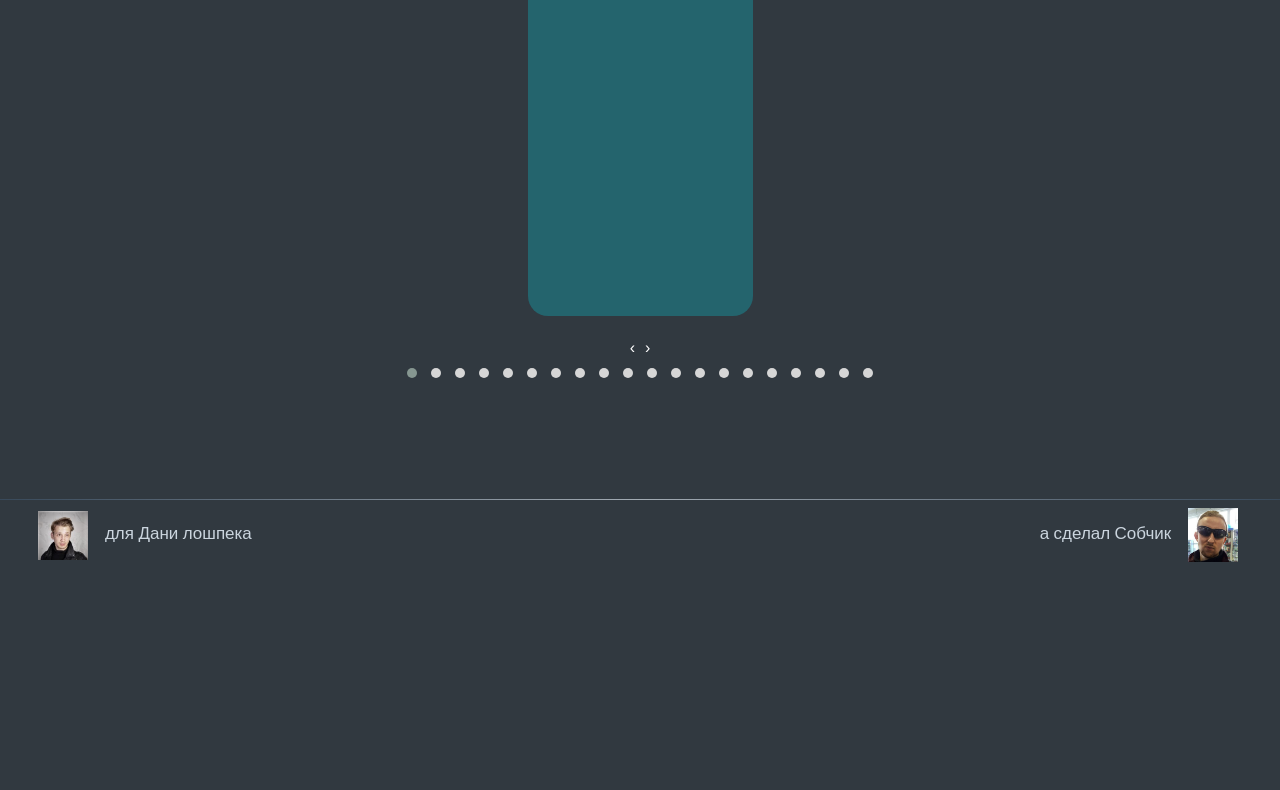
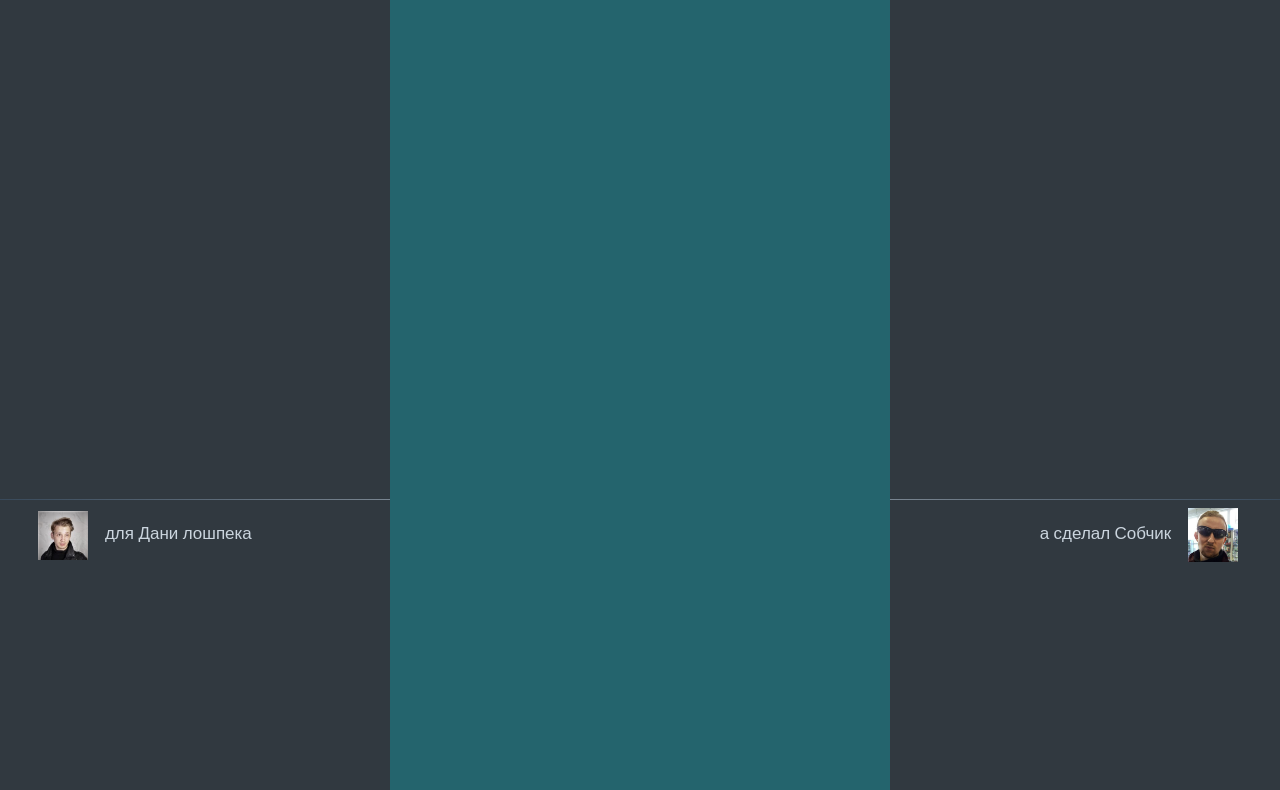
Before and after one commit to DimkaSob/Danila, a plain HTML site: page index.html in a window 1280 px wide. Shown: the part 230-1020 px from the top of the page. Before the commit the page ends 800 px from the top, so only its background shows below. Drawn offline with nearby package versions, Linux system fonts and the light colour scheme.

Commit message:
resize the content

```diff
--- a/css/style.css
+++ b/css/style.css
@@ -83,8 +83,8 @@ body {
 }
 
 .item {
-  width: 225px;
-  height: 475px;
+  width: 500px;
+  height: 1056px;
   display: inline-block;
   border-radius: 20px;
 }
```
